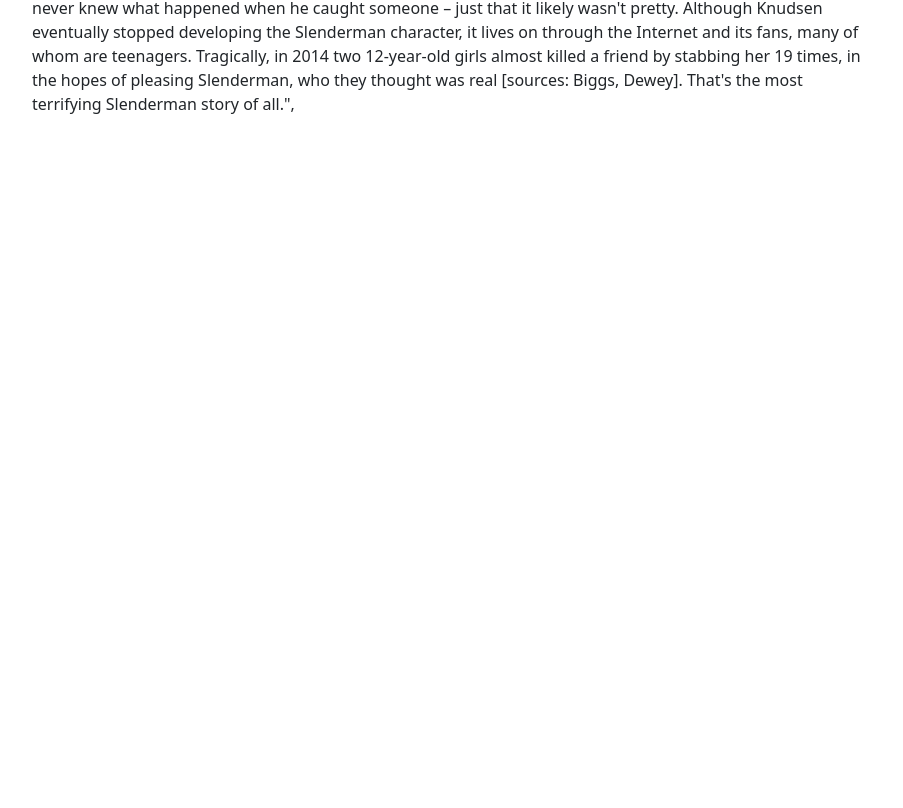
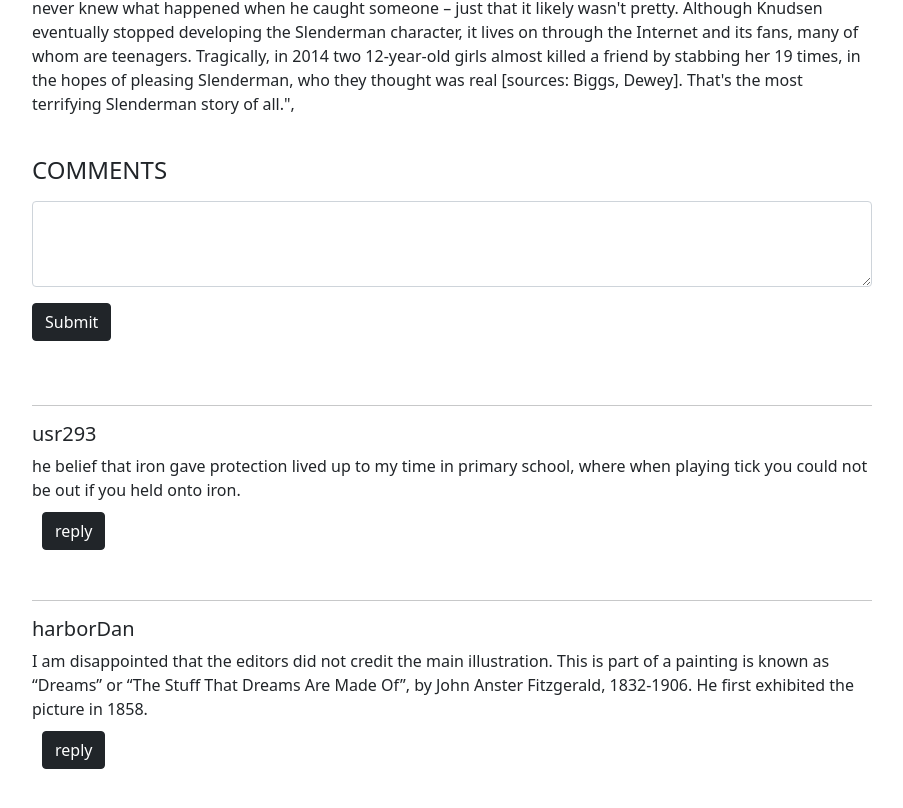
Before and after one commit to slbateman/ReactBlog, a React (Create React App) app: page /blog in a window 1280 px wide. Shown: the part 4290-5098 px from the top of the page, without its empty margins (188-1091 px from the left). Before the commit the page ends 4496 px from the top, so only its background shows below. Built offline with nearby package versions, Linux system fonts and the light colour scheme.

Commit message:
blog updates

```diff
--- a/public/index.html
+++ b/public/index.html
@@ -8,6 +8,7 @@
       name="description"
       content="Web site created using create-react-app"
     />
+    <link rel="icon" href="/favicon.ico" sizes="any">
     <title>Monster Blog</title>
   </head>
   <body>
--- a/src/App.css
+++ b/src/App.css
@@ -46,6 +46,7 @@
 
 .blog-preview{
     margin: 10px;
+    color: black;
 }
 
 .preview-image {
@@ -145,3 +146,19 @@
 .blog-article-body {
     text-align: left;
 }
+
+.blog-comments {
+    text-align: left;
+}
+
+.blog-comment-area {
+    background-color: rgb(199, 199, 199);
+}
+
+.reply-button {
+    margin: 10px;
+}
+
+.comment-reply {
+    margin-left: 100px;
+}
--- a/src/components/Blog.js
+++ b/src/components/Blog.js
@@ -1,12 +1,10 @@
 import { Route, Switch } from "react-router-dom";
 import { useState } from "react";
 import BlogArticle from "./BlogArticle";
-import BlogComments from "./BlogComments";
 import BlogNext from "./BlogNext";
 import BlogPrevious from "./BlogPrevious";
 import ArticleList from "../data/ArticleList";
 import { useLocation } from "react-router-dom";
-// import ArticleList from "../data/ArticleList";
 
 function Blog() {
   let location = useLocation();
@@ -30,7 +28,6 @@ function Blog() {
           <BlogPrevious index={1} changeArticle={changeArticle} />
           <BlogNext index={-1} changeArticle={changeArticle} />
           <BlogArticle index={0} />
-          <BlogComments index={0} />
         </Route>
         <Route path="/blog/">
           <BlogPrevious
@@ -39,7 +36,6 @@ function Blog() {
           />
           <BlogNext index={articleIndex - 1} changeArticle={changeArticle} />
           <BlogArticle index={articleIndex} />
-          <BlogComments index={articleIndex} />
         </Route>
       </Switch>
     </div>
--- a/src/components/BlogArticle.js
+++ b/src/components/BlogArticle.js
@@ -1,4 +1,5 @@
 import ArticleList from "../data/ArticleList";
+import BlogComments from "./BlogComments";
 
 function BlogArticle({index}) {
 
@@ -13,9 +14,11 @@ function BlogArticle({index}) {
       <h4 className="blog-article-author">By: {ArticleList[index].author}</h4>
       <h6 className="blog-article-date">Date: {ArticleList[index].date}</h6>
       <div>{ArticleList[index].body.map((data) => (
-      <p className="blog-article-body">{data}</p>
+      <p className="blog-article-body">{data} </p>
       ))}
       </div>
+      <br />
+      <BlogComments index={index} />
     </div>
   );
 }
--- a/src/components/BlogComments.js
+++ b/src/components/BlogComments.js
@@ -1,10 +1,78 @@
+import ArticleList from "../data/ArticleList";
+import Comments from "../data/Comments";
+import Form from "../../node_modules/react-bootstrap/Form";
+import Button from "../../node_modules/react-bootstrap/Button";
 
-function BlogComments () {
-    return (
-        <div className="blog-comments">
+function submitComment(value, index) {
+  Comments.push({
+    commentID: `${ArticleList[index].articleID}"-"${ArticleList[index].articleID}`,
+    replyID: "",
+    articleID: ArticleList[index].articleID,
+    user: "",
+    comment: value,
+  });
+}
 
+function BlogComments({ index }) {
+  let articleComments = [];
+  Comments.map((data) => {
+    if (ArticleList[index].articleID === data.articleID) {
+      articleComments.push([data.user, data.comment, data.reply]);
+    }
+  });
+
+  return (
+    <div className="blog-comments">
+      <Form>
+        <Form.Group className="mb-3" controlId="exampleForm.ControlTextarea1">
+          <Form.Label>
+            <h4>COMMENTS</h4>
+          </Form.Label>
+          <Form.Control className="blog-comment-area" as="textarea" rows={3} />
+        </Form.Group>
+        <Button
+          variant="dark"
+          type="submit"
+          onClick={() => {
+            submitComment();
+          }}
+        >
+          Submit
+        </Button>
+      </Form>
+      <br />
+      <br />
+      {articleComments.map((data) => (
+        <div className="comment">
+        <hr/>
+          <h5>{data[0]}</h5>
+          {data[1]}
+          <br />
+          <Button
+          className="reply-button"
+            variant="dark"
+            type="submit"
+            onClick={() => {
+              submitComment();
+            }}
+          >
+            reply
+          </Button>
+          <br />
+          <div className="comment-reply">
+            {data[2].map((subData) => (
+              <div>
+              <hr/>
+                <h5>{subData.user}</h5>
+                {subData.comment}
+              </div>
+            ))}
+          </div>
+          <br />
         </div>
-    )
-};
+      ))}
+    </div>
+  );
+}
 
-export default BlogComments
+export default BlogComments;
--- a/src/components/BlogNext.js
+++ b/src/components/BlogNext.js
@@ -1,5 +1,5 @@
 import ArticleList from "../data/ArticleList";
-import ToTopButton from "./ToTopButton"
+import ToTopButton from "./ToTopButton";
 import { Link } from "react-router-dom";
 
 function BlogNext({ index, changeArticle }) {
--- a/src/components/HomeImgCarousel.js
+++ b/src/components/HomeImgCarousel.js
@@ -6,7 +6,7 @@ function HomeImgCarousel() {
     <div className="home-img-carousel">
       <Carousel>
         {ArticleList.map((data) => (
-          <Carousel.Item>
+          <Carousel.Item >
             <div>
               <img className="carousel-img" src={data.image} alt={data.imageAlt} />
             </div>
--- a/src/data/Comments.js
+++ b/src/data/Comments.js
@@ -1,12 +1,135 @@
 const Comments = [
-    {
-        commentID: "",
-        replyID: "",
-        articleID: "",
-        user: "",
-        comment: "",
+  {
+    commentID: "0000001",
+    reply: [],
+    articleID: "00010",
+    user: "usr293",
+    comment:
+      "he belief that iron gave protection lived up to my time in primary school, where when playing tick you could not be out if you held onto iron. ",
+  },
+  {
+    commentID: "0000002",
+    reply: [
+        {
+            replyID: "0000001",
+            articleID: "00001",
+            user: "slobat",
+            comment: "There is a scientific angle to fairies and their ilk based upon the resemblance of modern reports of UFO phenomena to folk tales. Dr Jacques Vallee’s classic “Passport to Magonia” led the way.",
 
-    }
+        },
+    ],
+    articleID: "00009",
+    user: "mansfield",
+    comment:
+      "I am very familiar with the artist and painter. He’s wonderful. I chose this image myself. The Conversation have the full details of it  but I will ask them to please include the artist’s name. ",
+  },
+  {
+    commentID: "0000003",
+    reply: [],
+    articleID: "00009",
+    user: "harborDan",
+    comment:
+      "W.B. Yeats popularised the changeling idea with his ‘The Stolen Child’, inter alia; this idea has, of course, resurfaced in Hollywood films. Then, there are the Tuatha Dé Danann, older than the Christian tradition, but assimilated into it. To them were ascribed any strange or unusual event or accident, and they degenerated in much later belief into ‘leipreacháin’.",
+  },
+  {
+    commentID: "0000004",
+    reply: [],
+    articleID: "00010",
+    user: "harborDan",
+    comment: `I am disappointed that the editors did not credit the main illustration.
+
+        This is part of a painting is known as “Dreams” or “The Stuff That Dreams Are Made Of”, by John Anster Fitzgerald, 1832-1906. He first exhibited the picture in 1858.`,
+  },
+  {
+    commentID: "0000005",
+    reply: [
+      {
+        replyID: "0000001",
+        articleID: "00001",
+        user: "slobat",
+        comment:
+          "There is a scientific angle to fairies and their ilk based upon the resemblance of modern reports of UFO phenomena to folk tales. Dr Jacques Vallee’s classic “Passport to Magonia” led the way.",
+      },
+      {
+        replyID: "0000002",
+        articleID: "00010",
+        user: "harborDan",
+        comment: `I am disappointed that the editors did not credit the main illustration.
+
+            This is part of a painting is known as “Dreams” or “The Stuff That Dreams Are Made Of”, by John Anster Fitzgerald, 1832-1906. He first exhibited the picture in 1858.`,
+      },
+    ],
+    articleID: "00008",
+    user: "slobat",
+    comment:
+      "Yes, there wasn’t scope to delve deeper in this short article but these are all ideas I have grappled with and looked into with great interest. I am very influenced by Yeats and his fairies but these are dark too and often hybrid.",
+  },
+  {
+    commentID: "0000006",
+    reply: [],
+    articleID: "00005",
+    user: "slobat",
+    comment:
+      "There is a scientific angle to fairies and their ilk based upon the resemblance of modern reports of UFO phenomena to folk tales. Dr Jacques Vallee’s classic “Passport to Magonia” led the way.",
+  },
+  {
+    commentID: "0000007",
+    reply: [],
+    articleID: "00003",
+    user: "usr293",
+    comment:
+      "he belief that iron gave protection lived up to my time in primary school, where when playing tick you could not be out if you held onto iron. ",
+  },
+  {
+    commentID: "0000008",
+    reply: [],
+    articleID: "00003",
+    user: "mansfield",
+    comment:
+      "I am very familiar with the artist and painter. He’s wonderful. I chose this image myself. The Conversation have the full details of it  but I will ask them to please include the artist’s name. ",
+  },
+  {
+    commentID: "0000009",
+    reply: [],
+    articleID: "00003",
+    user: "harborDan",
+    comment:
+      "W.B. Yeats popularised the changeling idea with his ‘The Stolen Child’, inter alia; this idea has, of course, resurfaced in Hollywood films. Then, there are the Tuatha Dé Danann, older than the Christian tradition, but assimilated into it. To them were ascribed any strange or unusual event or accident, and they degenerated in much later belief into ‘leipreacháin’.",
+  },
+  {
+    commentID: "0000010",
+    reply: [],
+    articleID: "00002",
+    user: "harborDan",
+    comment: `I am disappointed that the editors did not credit the main illustration.
+
+        This is part of a painting is known as “Dreams” or “The Stuff That Dreams Are Made Of”, by John Anster Fitzgerald, 1832-1906. He first exhibited the picture in 1858.`,
+  },
+  {
+    commentID: "0000011",
+    reply: [],
+    articleID: "00001",
+    user: "slobat",
+    comment:
+      "Yes, there wasn’t scope to delve deeper in this short article but these are all ideas I have grappled with and looked into with great interest. I am very influenced by Yeats and his fairies but these are dark too and often hybrid.",
+  },
+  {
+    commentID: "0000012",
+    reply: [
+        {
+            replyID: "0000001",
+            articleID: "00002",
+            user: "harborDan",
+            comment: `I am disappointed that the editors did not credit the main illustration.
+
+                This is part of a painting is known as “Dreams” or “The Stuff That Dreams Are Made Of”, by John Anster Fitzgerald, 1832-1906. He first exhibited the picture in 1858.`,
+          },
+    ],
+    articleID: "00001",
+    user: "slobat",
+    comment:
+      "There is a scientific angle to fairies and their ilk based upon the resemblance of modern reports of UFO phenomena to folk tales. Dr Jacques Vallee’s classic “Passport to Magonia” led the way.",
+  },
 ];
 
-export default Comments
+export default Comments;
```
Also changed, not shown: src/components/HomeArticleScroll.js (+13 -4 lines), 1 other file (tests, documents, lock files or other folders).
